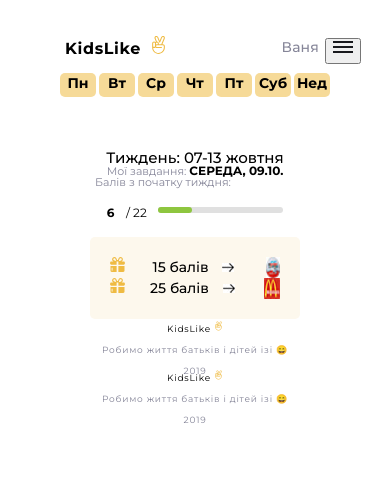
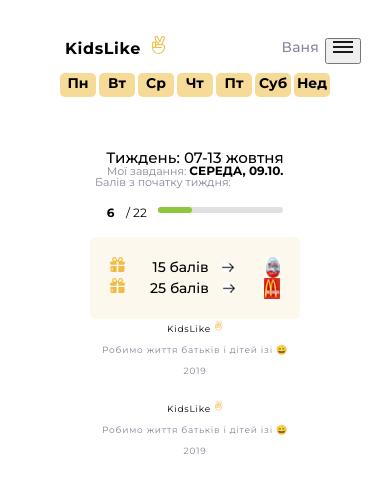
Before and after one commit to vbguard/kidsLike, a React app: page /dashboard in a window 390 px wide. Shown: the top 492 px of the page. Built offline with nearby package versions, Linux system fonts and the light colour scheme.

Commit message:
margin bottom

```diff
--- a/src/components/Footer/Footer.module.css
+++ b/src/components/Footer/Footer.module.css
@@ -2,7 +2,7 @@
   display: flex;
   flex-direction: column;
   width: 100%;
-  height: 49px;
+  height: 50px;
   text-align: center;
 }
 
@@ -51,6 +51,12 @@
   color: var(--blue-grey);
 }
 
+@media (max-width: 768px) {
+  .footer {
+    margin-bottom: 30px;
+  }
+}
+
 @media (min-width: 768px) {
   .KidsLike {
     font-size: 14px;
```
